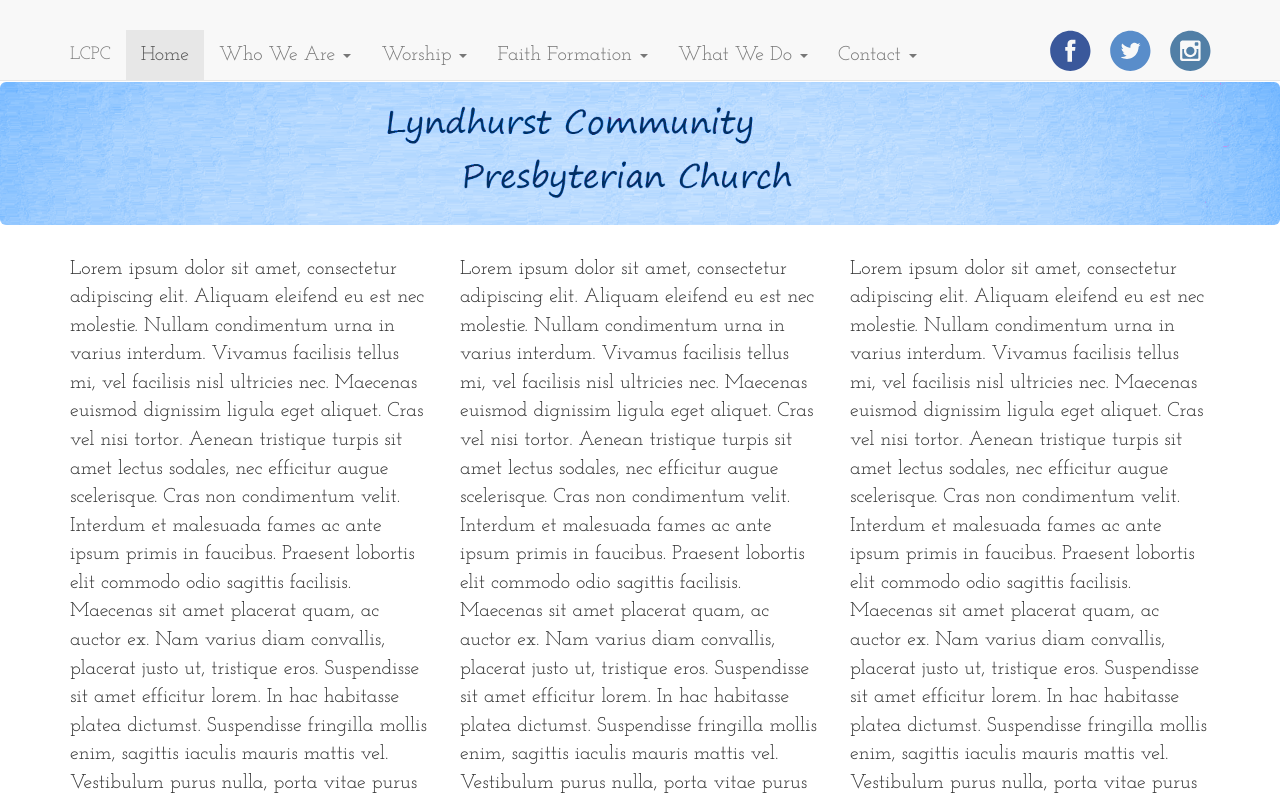
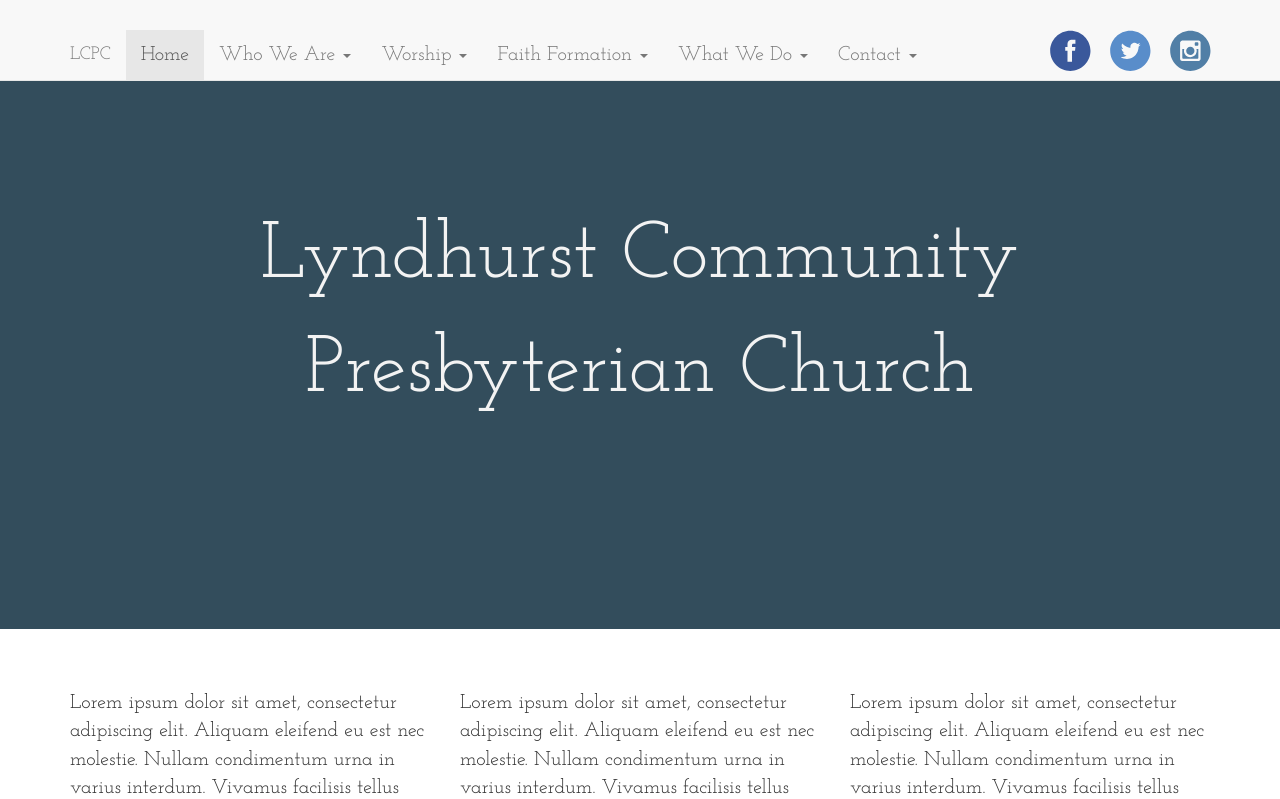
Before and after one commit to VaVoose/TeamCaseProject, a plain HTML site: page tabtemplate.html in a window 1280 px wide. Shown: the top 799 px of the page. Drawn offline with nearby package versions, Linux system fonts and the light colour scheme.

Commit message:
fixed headder for tabtemplatepage

```diff
--- a/tabtemplate.html
+++ b/tabtemplate.html
@@ -100,7 +100,9 @@
 			</div>
 		</nav>
 		<!--Content div-->
-		<img src="Image/bluebanner.gif" class="img-responsive img-rounded banner" align ="middle">
+		<div class="jumbotron">
+			Lyndhurst Community Presbyterian  Church
+		</div>
 		<div class="container">
 			<div class="row">
 				<div class="col-xs-12 col-sm-6 col-md-4">
```
